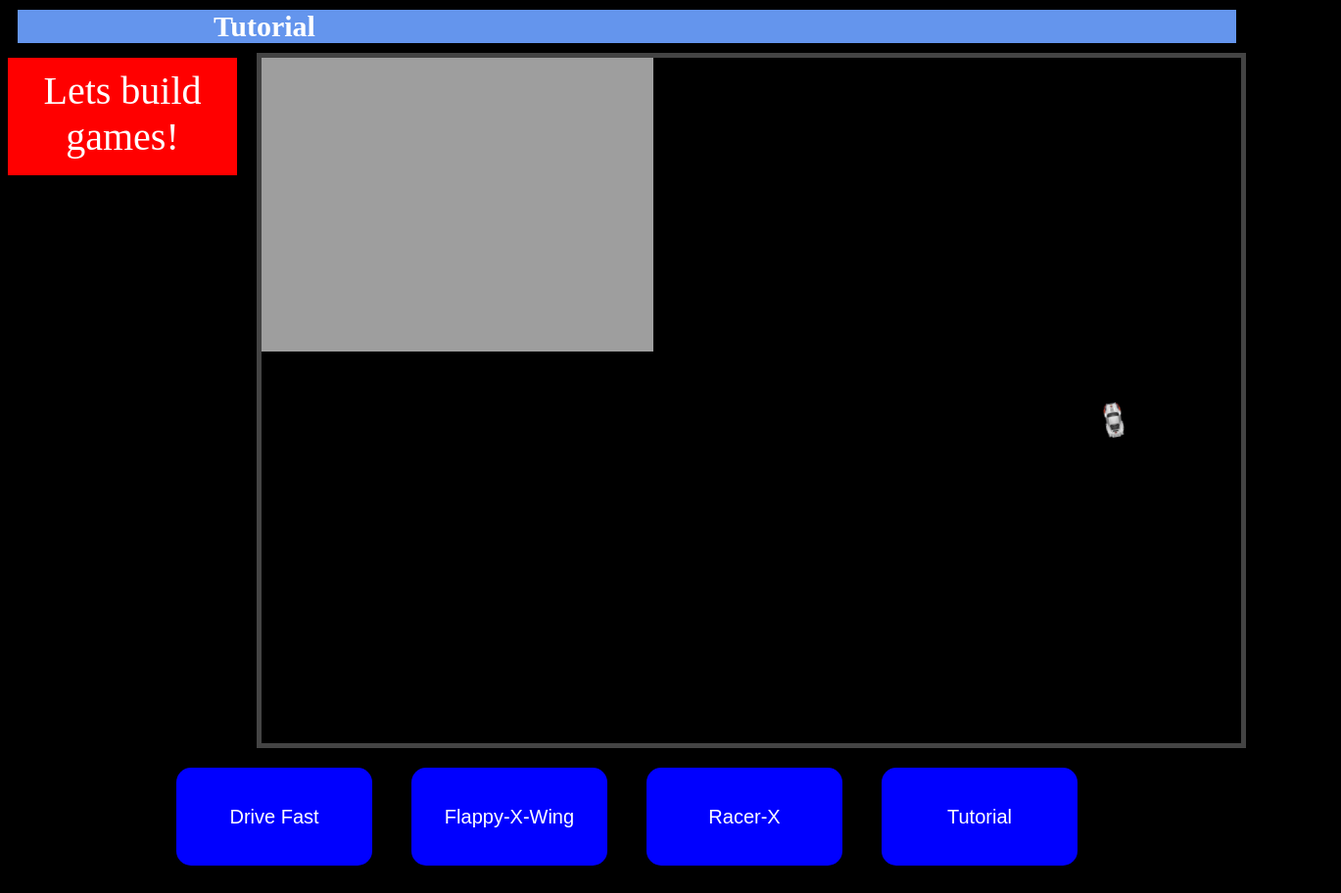
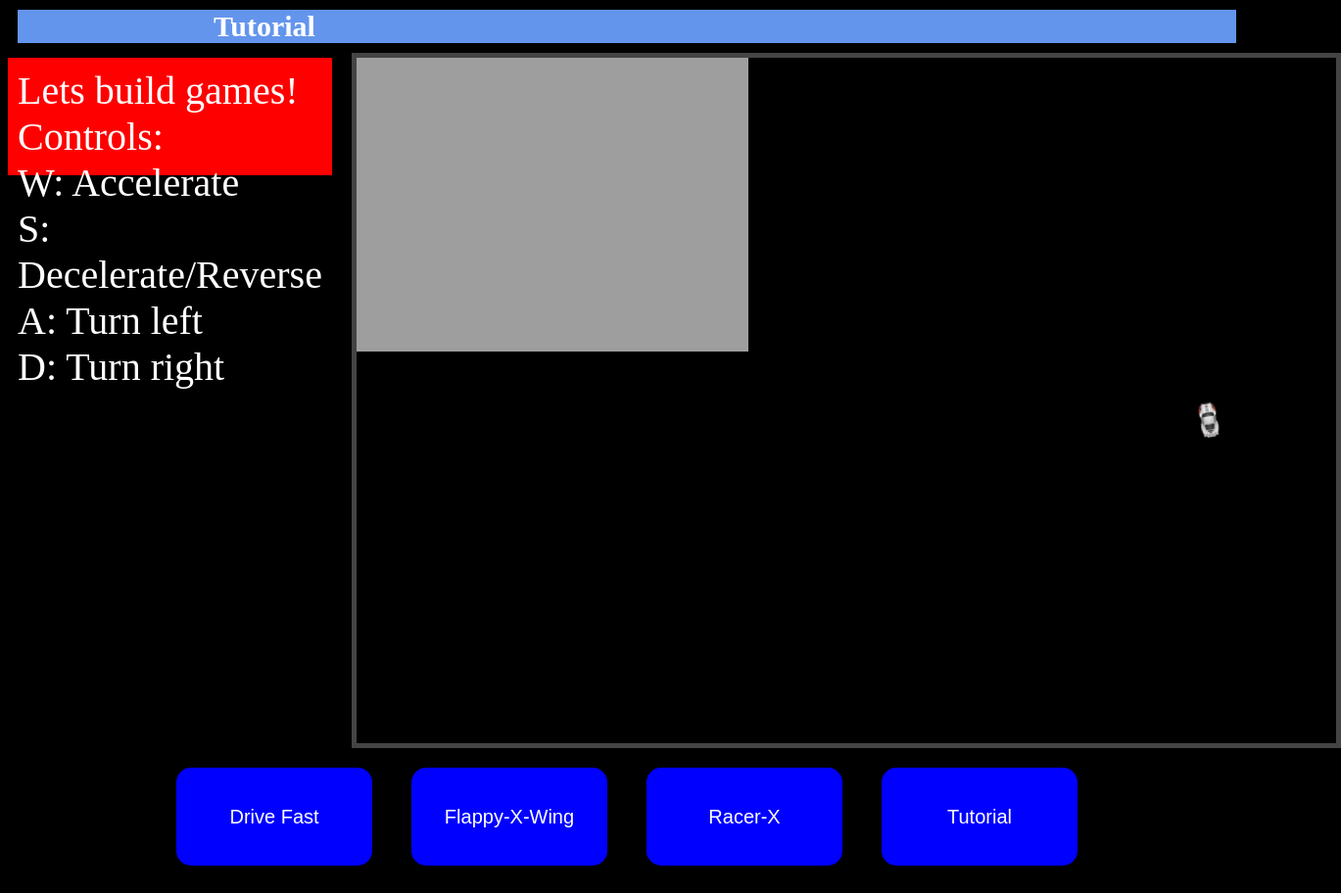
Before and after one commit to victorlhlee/globalGameJamsTutorial, a plain HTML site: page index.html in a window 1280 px wide. Shown: the whole page at 98% size, 1369 px wide, since content can reach past the window. Drawn offline with Linux system fonts and the light colour scheme.

Commit message:
Controls text

```diff
--- a/index.css
+++ b/index.css
@@ -52,7 +52,7 @@ body {
     margin-right: 20px;
     margin-left: 0px;
     font-size: 40px;
-    text-align: center;
+    text-align: Left;
     padding:10px;
     color: white;
     margin-top: 5px;
--- a/index.html
+++ b/index.html
@@ -9,7 +9,12 @@
 
     <div id="wrapper">
       <div class="flash" id="learn">
-          Lets build games!
+          Lets build games!<br>
+          Controls:<br>
+          W: Accelerate<br>
+          S: Decelerate/Reverse<br>
+          A: Turn left<br>
+          D: Turn right<br>
       </div>
     <canvas id="canvas" width="1000" height="700"> </canvas>
     </div>
```
